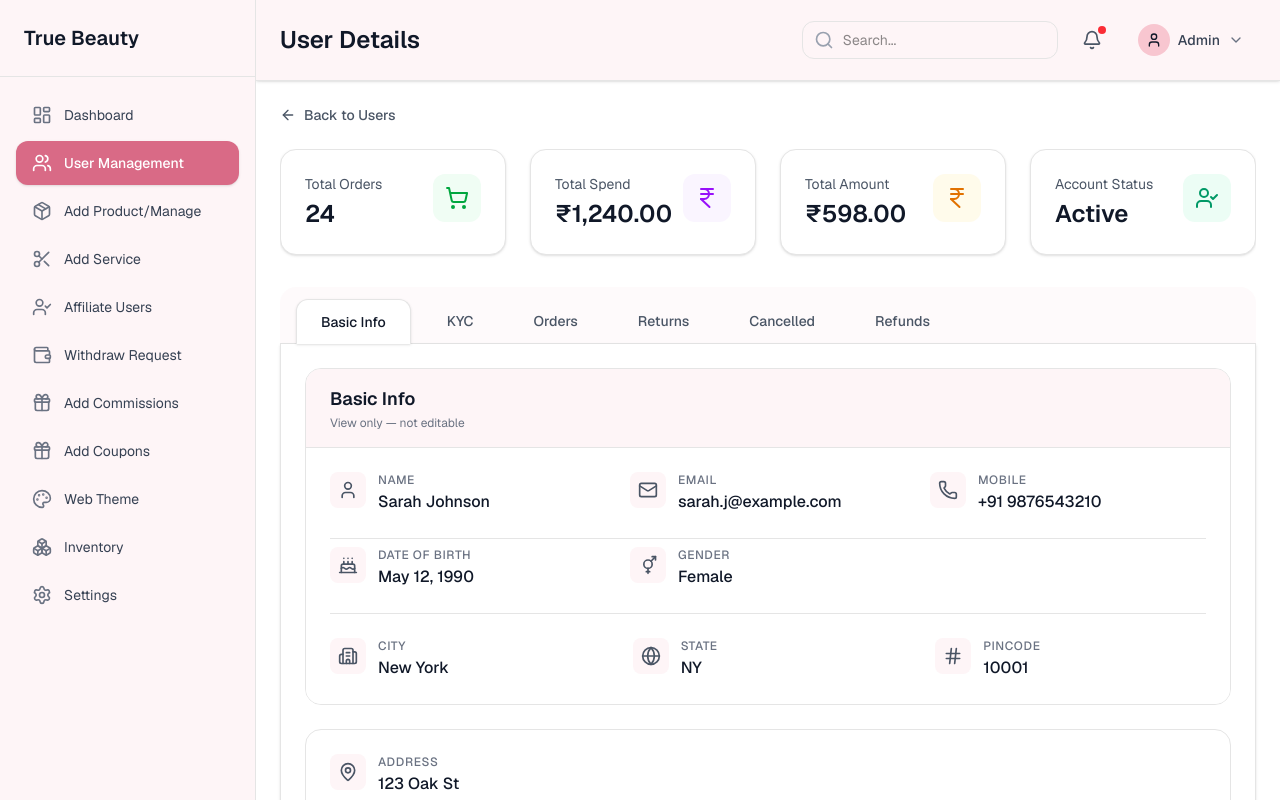
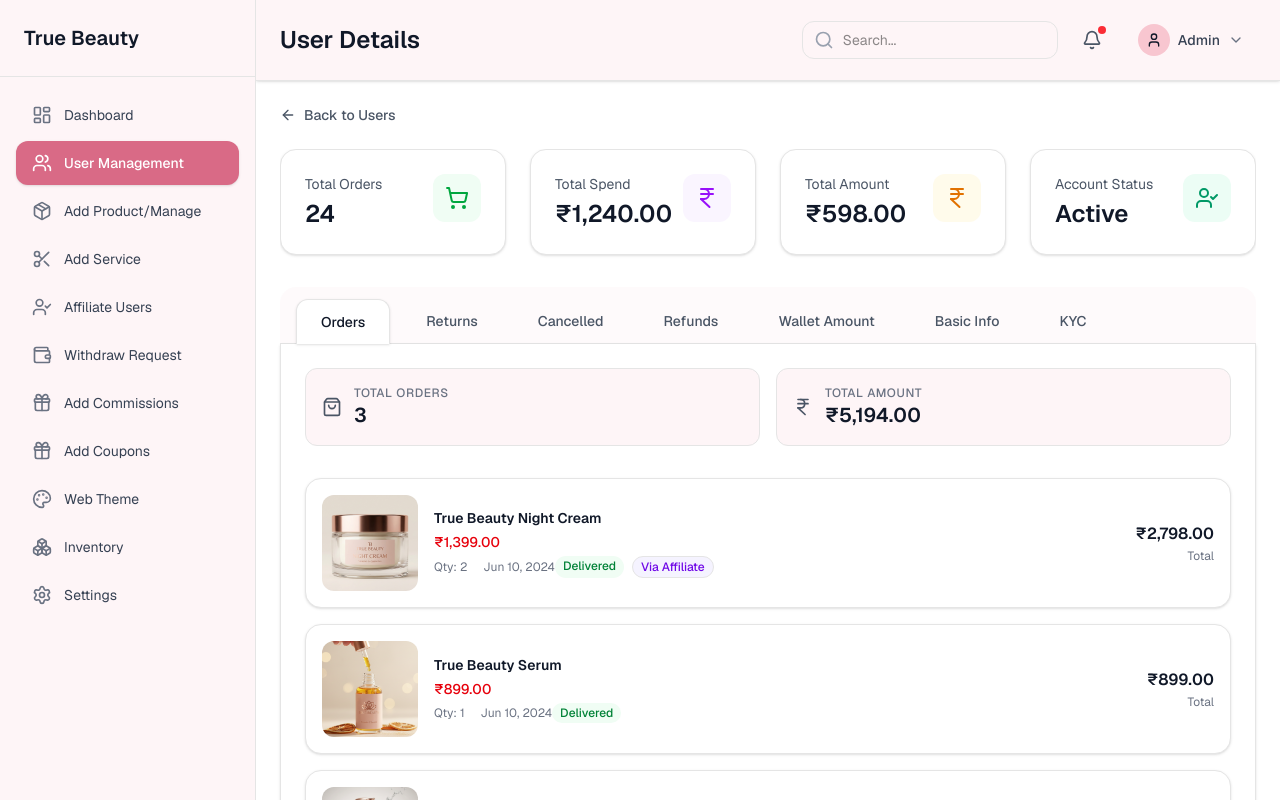
Before and after one commit to ZoyaAnsari19/true-beauty-admin-panel, a Next.js app: page /users/1 in a window 1280 px wide. Built offline with nearby package versions, Linux system fonts and the light colour scheme.

Commit message:
Enhance UsersPage and UserDetailPage: Add deleted users count to UsersPage for better user management insights. Update UserDetailPage to include affiliate wallet information, improving user financial visibility. Adjust tab order for a more intuitive navigation experience.

```diff
--- a/app/users/[id]/page.tsx
+++ b/app/users/[id]/page.tsx
@@ -20,6 +20,7 @@
   Globe,
   FileText,
   ShieldCheck,
+  Wallet,
 } from "lucide-react";
 import { useUsers } from "@/lib/users-context";
 import { useOrders } from "@/lib/orders-context";
@@ -179,6 +180,7 @@
 export default function UserDetailPage() {
   const params = useParams();
   const { getUserById, setUserStatus } = useUsers();
+  const { affiliates } = useAffiliates();
   const id = typeof params.id === "string" ? params.id : params.id?.[0];
   const user = id ? getUserById(id) : undefined;
 
@@ -511,14 +513,55 @@
     </div>
   );
 
-  const tabs: TabItem[] = [
-    { id: "basic", label: "Basic Info", content: basicInfoContent },
-    { id: "kyc", label: "KYC", content: kycContent },
-    { id: "purchases", label: "Orders", content: purchasesContent },
-    { id: "returns", label: "Returns", content: returnsContent },
-    { id: "cancelled", label: "Cancelled", content: cancelledContent },
-    { id: "refunds", label: "Refunds", content: refundsContent },
-  ];
+  const affiliateForUser = affiliates.find((a) => a.email === user.email);
+
+  const walletContent = (
+    <div className="space-y-6">
+      <div className="bg-white rounded-2xl border border-gray-100 shadow-sm overflow-hidden">
+        <div className="px-6 py-4 border-b border-gray-100 bg-[#fef5f7] flex items-center gap-2">
+          <Wallet className="w-5 h-5 text-gray-600" />
+          <h2 className="text-base font-semibold text-gray-900">
+            Wallet Amount
+          </h2>
+        </div>
+        <div className="p-6">
+          {affiliateForUser ? (
+            <>
+              <p className="text-sm text-gray-600 mb-2">
+                Current affiliate wallet balance for this user.
+              </p>
+              <p className="text-2xl font-semibold text-gray-900">
+                {formatCurrency(affiliateForUser.walletBalance)}
+              </p>
+            </>
+          ) : (
+            <p className="text-sm text-gray-500">
+              This user does not have an affiliate wallet.
+            </p>
+          )}
+        </div>
+      </div>
+    </div>
+  );
+
+  const tabs: TabItem[] = affiliateForUser
+    ? [
+        { id: "purchases", label: "Orders", content: purchasesContent },
+        { id: "returns", label: "Returns", content: returnsContent },
+        { id: "cancelled", label: "Cancelled", content: cancelledContent },
+        { id: "refunds", label: "Refunds", content: refundsContent },
+        { id: "wallet", label: "Wallet Amount", content: walletContent },
+        { id: "basic", label: "Basic Info", content: basicInfoContent },
+        { id: "kyc", label: "KYC", content: kycContent },
+      ]
+    : [
+        { id: "purchases", label: "Orders", content: purchasesContent },
+        { id: "returns", label: "Returns", content: returnsContent },
+        { id: "cancelled", label: "Cancelled", content: cancelledContent },
+        { id: "refunds", label: "Refunds", content: refundsContent },
+        { id: "basic", label: "Basic Info", content: basicInfoContent },
+        { id: "kyc", label: "KYC", content: kycContent },
+      ];
 
   const totalRefundAmount = totalAmount(user.refundedOrders);
 
@@ -569,7 +612,7 @@
       </div>
 
       {/* Tabs */}
-      <Tabination tabs={tabs} defaultTabId="basic" />
+      <Tabination tabs={tabs} defaultTabId="purchases" />
     </div>
   );
 }
--- a/app/users/page.tsx
+++ b/app/users/page.tsx
@@ -5,7 +5,7 @@
 import { useRouter } from "next/navigation";
 import { Ban, Eye, MoreVertical, Trash2 } from "lucide-react";
 import { useUsers } from "@/lib/users-context";
-import { type User, type UserStatus } from "@/lib/users-data";
+import { type User, type UserStatus, MOCK_USERS } from "@/lib/users-data";
 import { KpiCard } from "@/components/ui/kpiCard";
 import { Filters, type FilterOption } from "@/components/ui/filters";
 import Table from "@/components/Table";
@@ -187,6 +187,7 @@
     const totalOrders = users.reduce((s, u) => s + u.totalOrders, 0);
     const activeCount = users.filter((u) => u.status === "active").length;
     const blockedCount = users.filter((u) => u.status === "blocked").length;
+    const deletedUsers = Math.max(0, MOCK_USERS.length - users.length);
     const now = new Date();
     const thisMonth = now.getMonth();
     const thisYear = now.getFullYear();
@@ -199,6 +200,7 @@
       totalOrders,
       activeCount,
       blockedCount,
+      deletedUsers,
       newThisMonth,
     };
   }, [users]);
@@ -222,22 +224,22 @@
           className="min-w-[260px] md:min-w-0 shrink-0 md:shrink"
         />
         <KpiCard
-          title="Active Accounts"
+          title="Active Users"
           value={kpis.activeCount.toLocaleString()}
           icon="user-check"
           iconClassName="bg-emerald-50 text-emerald-600"
           className="min-w-[260px] md:min-w-0 shrink-0 md:shrink"
         />
         <KpiCard
-          title="Blocked Accounts"
+          title="Blocked Users"
           value={kpis.blockedCount.toLocaleString()}
           icon="user-x"
           iconClassName="bg-red-50 text-red-600"
           className="min-w-[260px] md:min-w-0 shrink-0 md:shrink"
         />
         <KpiCard
-          title="New This Month"
-          value={kpis.newThisMonth.toLocaleString()}
+          title="Deleted Users"
+          value={kpis.deletedUsers.toLocaleString()}
           icon="trending-up"
           iconClassName="bg-orange-50 text-orange-600"
           className="min-w-[260px] md:min-w-0 shrink-0 md:shrink"
```
